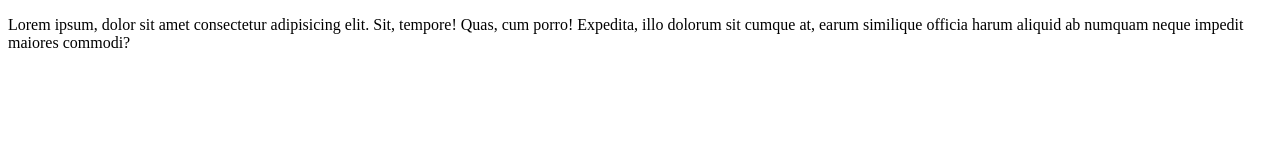
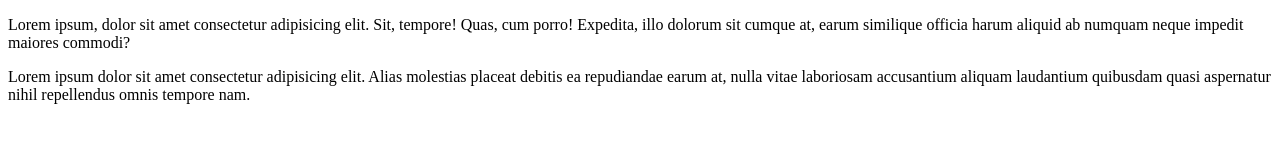
Before and after one commit to alfredoMartinez96/git-demo, a plain HTML site: page web/index.html in a window 1280 px wide. Drawn offline with Linux system fonts and the light colour scheme.

Commit message:
nueva modificacion

```diff
--- a/web/index.html
+++ b/web/index.html
@@ -10,5 +10,7 @@
     <div>
         <p>Lorem ipsum, dolor sit amet consectetur adipisicing elit. Sit, tempore! Quas, cum porro! Expedita, illo dolorum sit cumque at, earum similique officia harum aliquid ab numquam neque impedit maiores commodi?</p>
     </div>
+
+    <p>Lorem ipsum dolor sit amet consectetur adipisicing elit. Alias molestias placeat debitis ea repudiandae earum at, nulla vitae laboriosam accusantium aliquam laudantium quibusdam quasi aspernatur nihil repellendus omnis tempore nam.</p>
 </body>
 </html>
```
